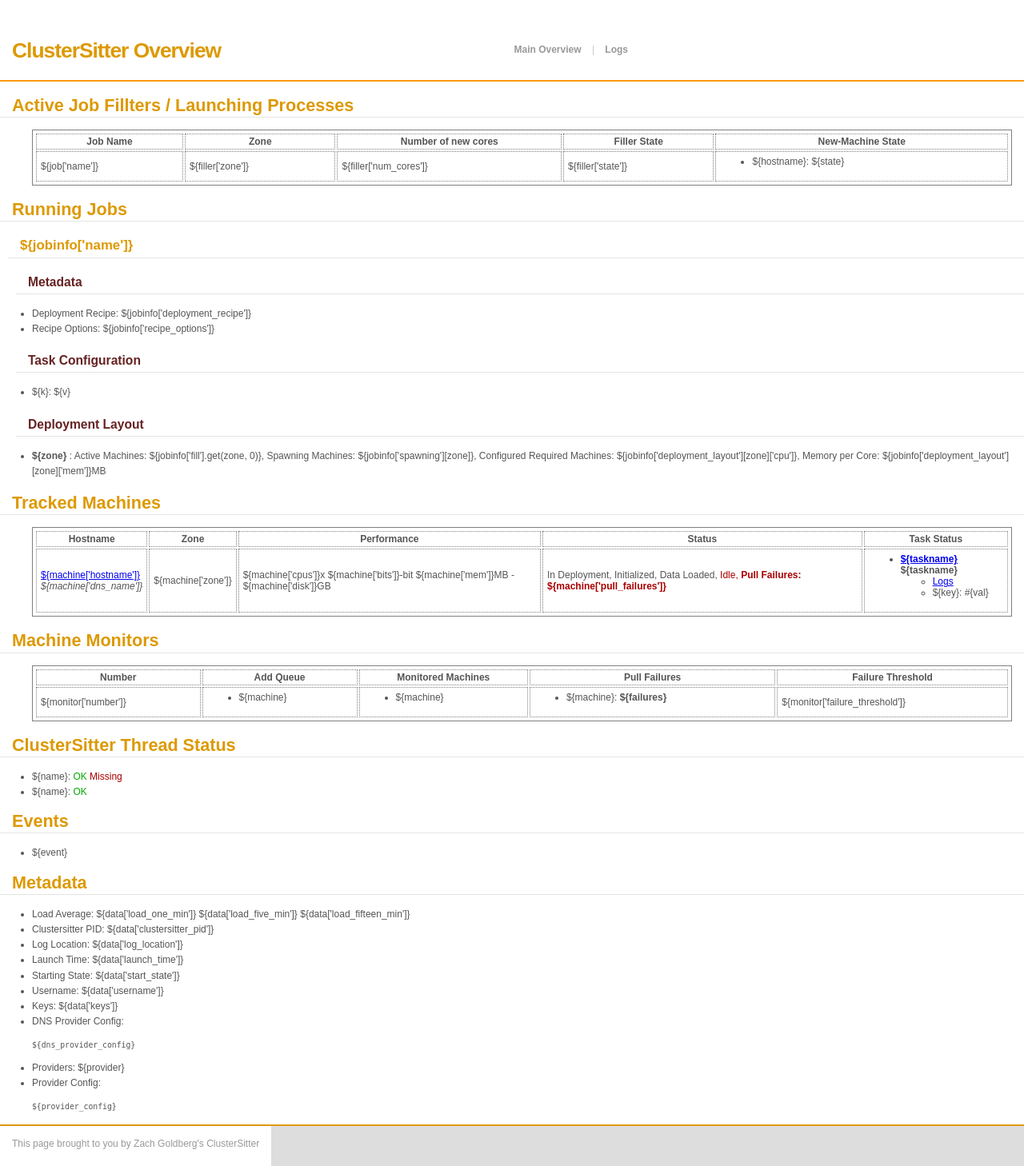
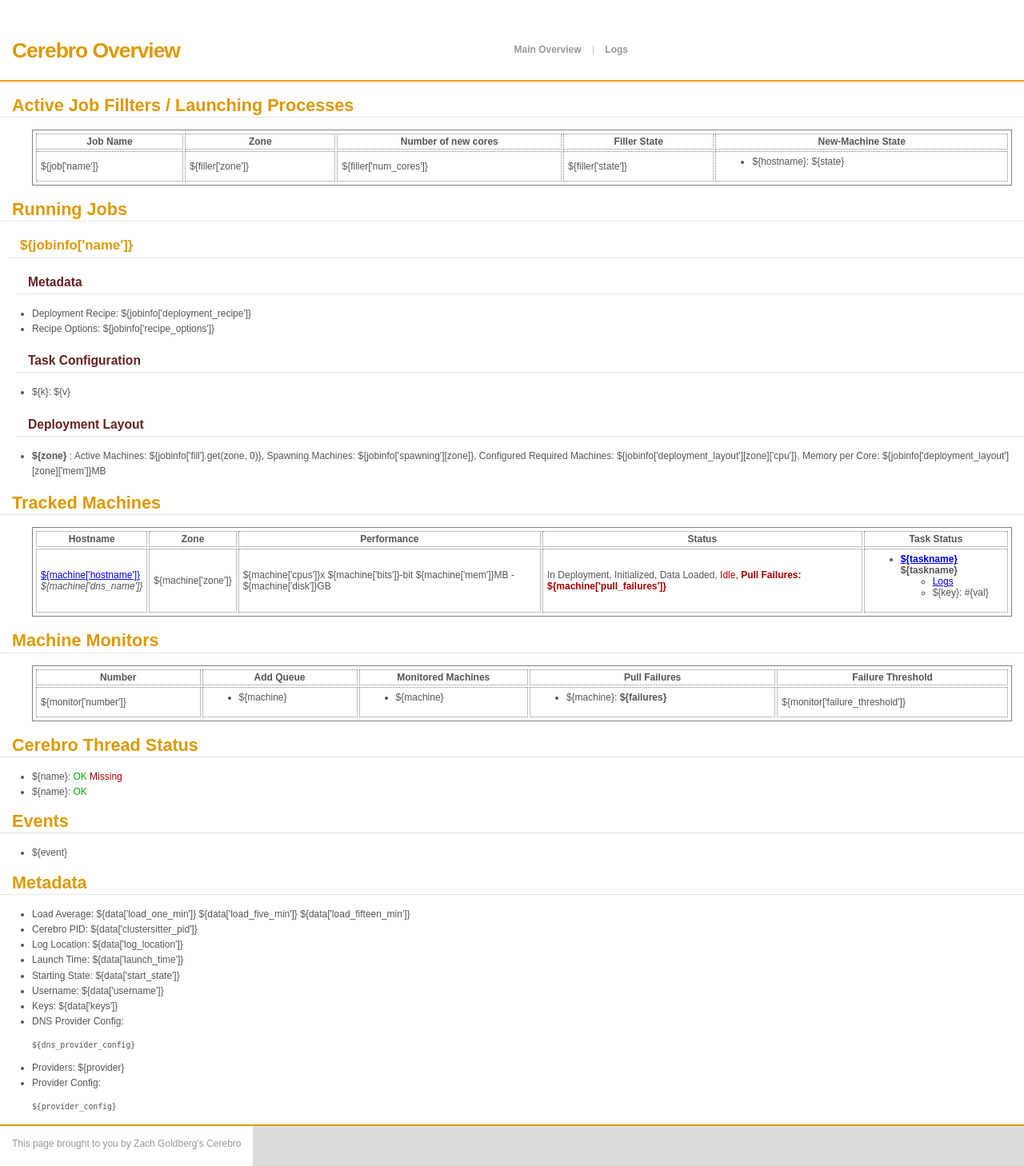
Before and after one commit to ZachGoldberg/Cerebro, a Python web app: template templates/cluster_overview.html in a window 1280 px wide. Shown: the whole page at 80% size. Run offline with Jinja, Linux system fonts and the light colour scheme; the template is opened without the code that fills it, so the values that code supplies are empty.

Commit message:
Update some HTML for the new name

```diff
--- a/templates/cluster_overview.html
+++ b/templates/cluster_overview.html
@@ -1,6 +1,6 @@
 <html>
 <head>
-<title>ClusterSitter Overview</title>
+<title>Cerebro Overview</title>
 <style>
 body
 {
@@ -249,7 +249,7 @@
 <div id='container'>
   <div id='headercont'>
    <div id='headerleft'>
-      <h1>ClusterSitter Overview</h1>
+      <h1>Cerebro Overview</h1>
    </div>
    <div id='headerright'>
      <ul>
@@ -475,7 +475,7 @@
         <?py #endfor ?>
       </table>
     </p>
-    <h2>ClusterSitter Thread Status</h2>
+    <h2>Cerebro Thread Status</h2>
     <ul>
       <?py for name in data['std_threads']: ?>
       <li>
@@ -506,7 +506,7 @@
         ${data['load_fifteen_min']}
         </li>
       <li>
-        Clustersitter PID: ${data['clustersitter_pid']}
+        Cerebro PID: ${data['clustersitter_pid']}
       </li>
       <li>
         Log Location: ${data['log_location']}
@@ -546,7 +546,7 @@
     <p>
       This page brought to you by
       <a href='http://www.zachgoldberg.com'>Zach Goldberg's</a>
-      <a href='https://github.com/ZachGoldberg/TaskSitter'>ClusterSitter</a>
+      <a href='https://github.com/ZachGoldberg/Cerebro'>Cerebro</a>
     </p>
   </div>
 </div>
```
